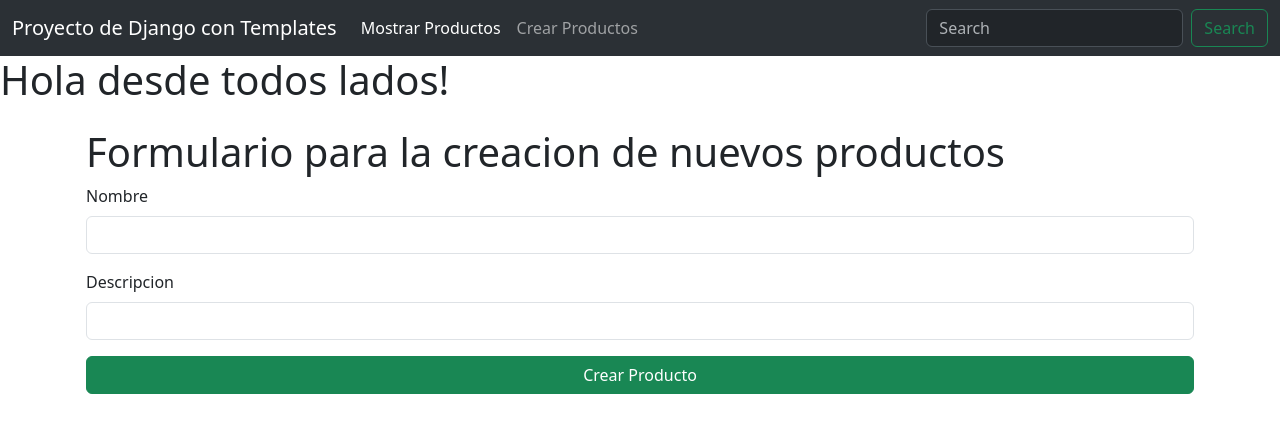
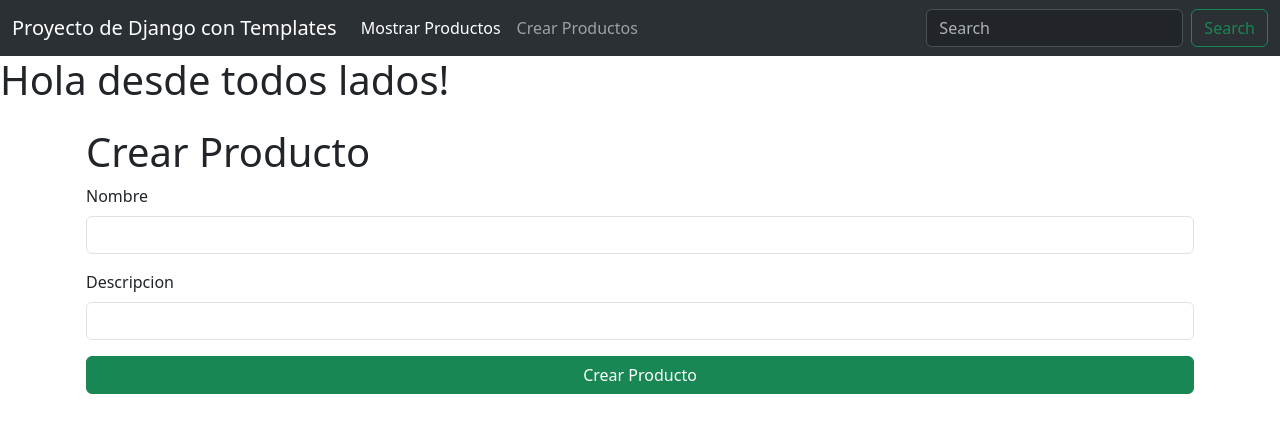
Before and after one commit to Alessitobonito/BACKEND, a Django app: page /gestion/crear-producto in a window 1280 px wide. Shown: the top 433 px of the page. Run offline with Django 5.2, Linux system fonts and the light colour scheme.

Commit message:
semana07 04

```diff
--- a/listas_escolares/gestion/templates/formulario_producto.html
+++ b/listas_escolares/gestion/templates/formulario_producto.html
@@ -1,24 +1,23 @@
-{# Para reutilizar una plantilla dentro de otra usamos la etiqueta extends #}
 {% extends 'base.html' %}
-{# Ahora podemos utilizar sus blocks de esa plantilla base #}
-{% block titulo_pagina %}Ingresar un nuevo producto {% endblock %}
+{% block titulo_pagina %}Formulario de Producto{% endblock %}
 {% block contenido %}
 <div class="container p-3">
-    <h1>Formulario para la creacion de nuevos productos</h1>
+    <h1>{% if producto %}Editar Producto{% else %}Crear Producto{% endif %}</h1>
     <form method="post">
-        {# Cuando nosotros queremos utilizar un formulario en django con plantillas tenemos que enviar la token csrf #}
-        {# Cross-Site Request Forgery es una token que sirve para prevenir ataques que engañen al usuario con suplantacion de identidad #}
         {% csrf_token %}
         <div class="mb-3">
             <label for="nombreProducto" class="form-label">Nombre</label>
-            <input type="text" class="form-control" id="nombreProducto" name="nombreProducto">
+            <input type="text" class="form-control" id="nombreProducto" name="nombreProducto" value="{% if producto %}{{ producto.nombre }}{% endif %}">
         </div>
         <div class="mb-3">
             <label for="descripcionProducto" class="form-label">Descripcion</label>
-            <input type="text" class="form-control" id="descripcionProducto" name="descripcionProducto">
+            <input type="text" class="form-control" id="descripcionProducto" name="descripcionProducto" value="{% if producto %}{{ producto.descripcion }}{% endif %}">
         </div>
+        {% if producto %}
+        <input type="hidden" name="id" value="{{ producto.id }}">
+        {% endif %}
         <div class="d-grid gap-2">
-            <button type="submit" class="btn btn-success" id="btnCrearProducto">Crear Producto</button>
+            <button type="submit" class="btn btn-success" id="btnCrearProducto">{% if producto %}Actualizar Producto{% else %}Crear Producto{% endif %}</button>
         </div>
     </form>
 </div>
--- a/listas_escolares/gestion/urls.py
+++ b/listas_escolares/gestion/urls.py
@@ -1,7 +1,23 @@
 from django.urls import path
-from .views import *
+from .views import (mostrarProductosPlantilla,
+                    crearProductoFormulario,
+                    editarProductoFormulario,
+                    eliminarProducto,
+                    validarFuncionamiento,
+                    ProductosController,
+                    ListarYCrearProductosController,
+                    DevolverActualizarEliminarProductoController)
 
 urlpatterns = [
     path('mostrar-productos', mostrarProductosPlantilla, name='mostrar_productos'),
     path('crear-producto', crearProductoFormulario, name='crear_producto'),
+    path('editar-producto/<int:id>', editarProductoFormulario, name='editar_producto'),
+    path('eliminar-producto/<int:id>', eliminarProducto, name='eliminar_producto'),
+    path('validar-funcionamiento', validarFuncionamiento),
+    path('productos', ProductosController.as_view()),
+    path('productos-v2',ListarYCrearProductosController.as_view()),
+    # Cuando usamos alguna de las vistas genericas que devuelvan, actualicen o eliminen un registro en la ruta tenemos que agregar el `pk`
+    # Solamente aceptara el pk, si colocamos otro nombre, lanzara un error y por ende no podremos realizar la accion
+    # Si queremos cambiar el nombre debemos establecerlo en el atributo lookup_field
+    path('producto/<id>', DevolverActualizarEliminarProductoController.as_view())
 ]
--- a/listas_escolares/gestion/views.py
+++ b/listas_escolares/gestion/views.py
@@ -1,21 +1,86 @@
-from django.shortcuts import render, redirect
+
+from django.shortcuts import render, redirect, get_object_or_404
 from .models import Producto
+from rest_framework.generics import GenericAPIView, ListCreateAPIView, RetrieveUpdateDestroyAPIView
+from rest_framework.decorators import api_view
+from rest_framework.response import Response
+from .serializers import ProductoSerializer
 
 def mostrarProductosPlantilla(request):
-
-    print(request)
-
     data = Producto.objects.all()
     return render(request, 'mostrar_productos.html', {'data': data, 'mensaje':'Bienvenido'})
 
 def crearProductoFormulario(request):
     if request.method == 'POST':
-        print(request.POST)
         nombreProducto = request.POST.get('nombreProducto')
         descripcionProducto = request.POST.get('descripcionProducto')
-        nuevoProducto = Producto(nombre = nombreProducto, descripcion = descripcionProducto)
+        nuevoProducto = Producto(nombre=nombreProducto, descripcion=descripcionProducto)
         nuevoProducto.save()
         return redirect('mostrar_productos')
-    elif request.method == 'GET':
-         print('queremos ver el formulario')
     return render(request, 'formulario_producto.html')
+
+def editarProductoFormulario(request, id):
+    producto = get_object_or_404(Producto, id=id)
+    if request.method == 'POST':
+        producto.nombre = request.POST.get('nombreProducto')
+        producto.descripcion = request.POST.get('descripcionProducto')
+        producto.save()
+        return redirect('mostrar_productos')
+    return render(request, 'formulario_producto.html', {'producto': producto})
+
+def eliminarProducto(request, id):
+    producto = get_object_or_404(Producto, id=id)
+    producto.delete()
+    return redirect('mostrar_productos')
+
+
+@api_view(['GET', 'POST'])
+def validarFuncionamiento(request):
+    if request.method == 'GET':
+        return Response(data={
+            'message': 'El servidor está funcionando correctamente'
+        })
+
+    elif request.method == 'POST':
+        return Response(data={
+            'message': 'Informacion aceptada correctamente'
+        })
+
+class ProductosController(GenericAPIView):
+    def get(self, request):
+        productos = Producto.objects.all()
+        serializador = ProductoSerializer(Producto.objects.all(), many=True)
+        serializador.data
+
+        return Response(data={
+            'message': 'Los productos son',
+            'content': serializador.data
+        })
+
+    def post(self, request):
+        data = request.data
+        serializador = ProductoSerializer(data=data)
+
+        if serializador.is_valid():
+            serializador.save()
+            return Response(data={
+            'message': 'Producto creado correctamente'
+        })
+        else:
+            return Response(data={
+                'message': 'error al crear el producto',
+                'content': serializador.errors
+            })
+class ListarYCrearProductosController(ListCreateAPIView):
+    # Para utilizar una vista generica se tiene que definir los siguientes atributos
+    # Como obtendra la informacion y la devolvera
+    queryset = Producto.objects
+    # Para indicar como tiene que validar y devolver la informacion proveniente de la bd
+    serializer_class = ProductoSerializer
+
+
+class DevolverActualizarEliminarProductoController(RetrieveUpdateDestroyAPIView):
+    queryset = Producto.objects
+    serializer_class = ProductoSerializer
+    # Si cambiamos el nombre del parametro en nuestra url
+    lookup_field = 'id'
--- a/listas_escolares/listas_escolares/settings.py
+++ b/listas_escolares/listas_escolares/settings.py
@@ -40,7 +40,8 @@ INSTALLED_APPS = [
     'django.contrib.sessions',
     'django.contrib.messages',
     'django.contrib.staticfiles',
-    'gestion'
+    'gestion',
+    'rest_framework',
 ]
 
 MIDDLEWARE = [
```
Also changed, not shown: listas_escolares/gestion/serializers.py (added, +7 -0 lines), listas_escolares/gestion/templates/mostrar_productos.html (+9 -5 lines).
